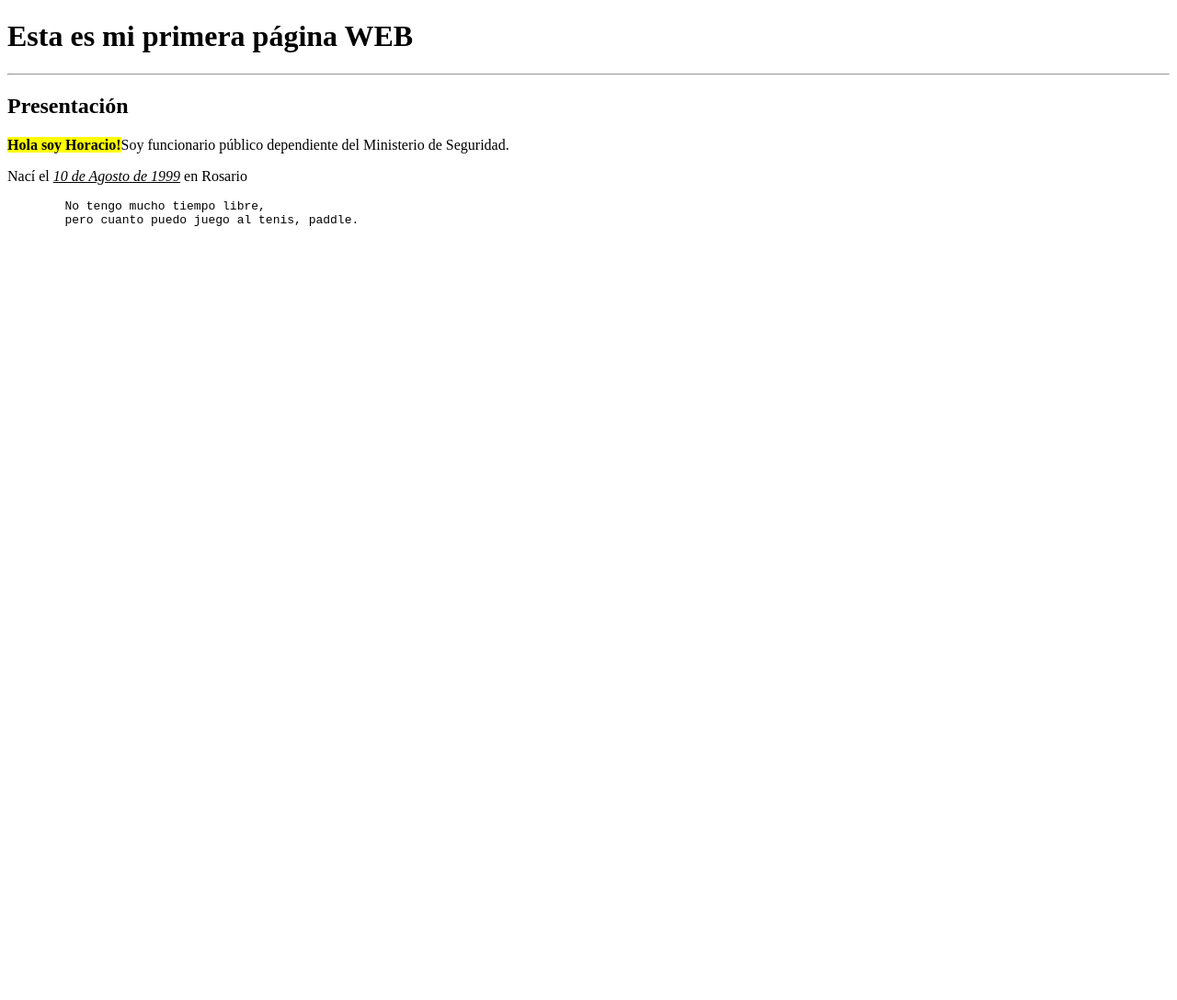
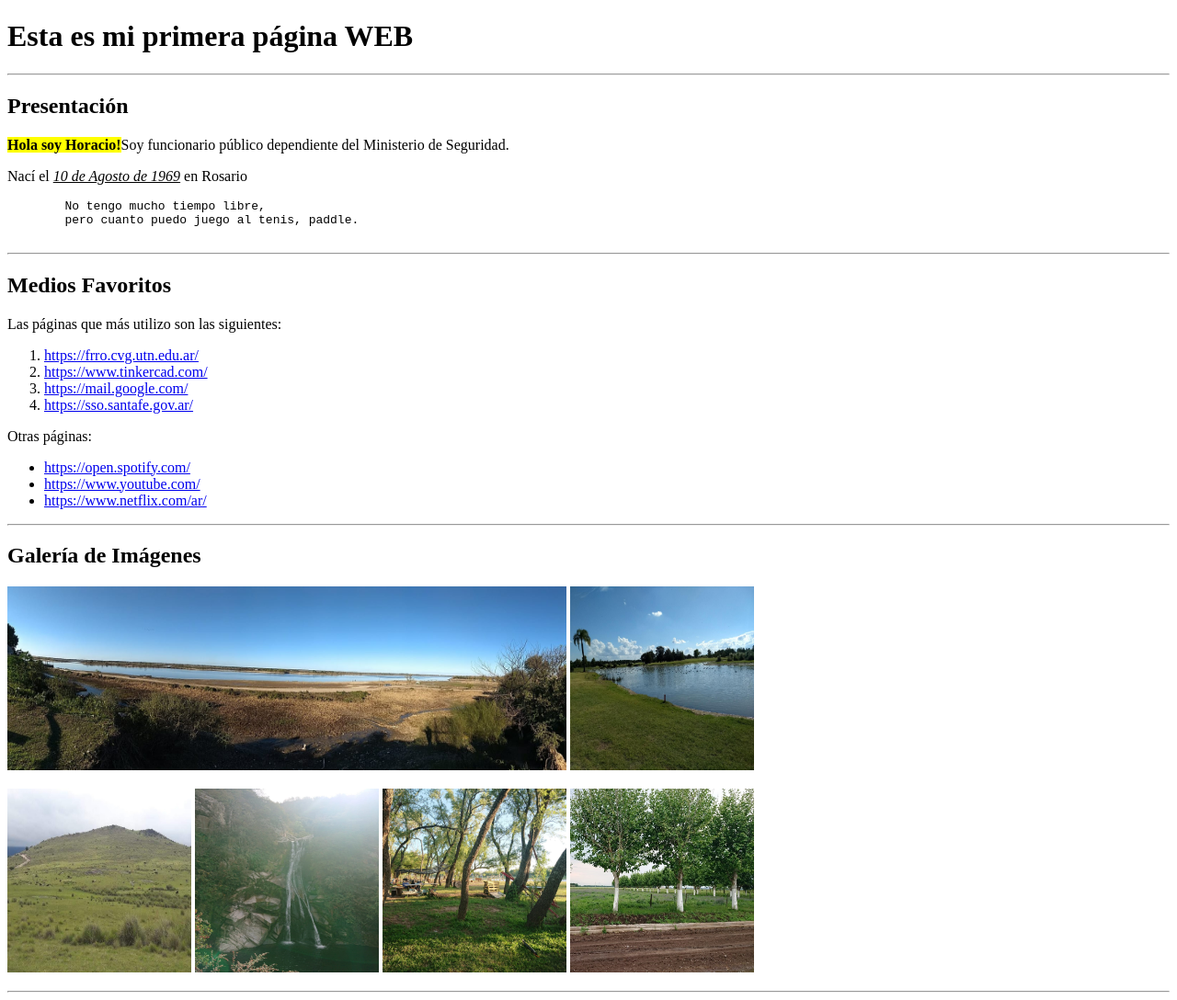
Before and after one commit to Horaciogrojas/utn-labcomII-practices, a plain HTML site: page U02P01/index.html in a window 1280 px wide. Shown: the whole page at 92% size. Before the commit the page ends 800 px from the top, so only its background shows below. Drawn offline with Linux system fonts and the light colour scheme.

Commit message:
Practica 1 Completa

```diff
--- a/U02P01/index.html
+++ b/U02P01/index.html
@@ -11,10 +11,35 @@
     <hr>
     <h2>Presentación</h2>
     <p><mark><strong>Hola soy Horacio!</strong></mark>Soy funcionario público dependiente del Ministerio de Seguridad.</p>
-    <p>Nací el <i><u> 10 de Agosto de 1999</u></i> en Rosario</p>
+    <p>Nací el <i><u> 10 de Agosto de 1969</u></i> en Rosario</p>
     <pre>
         No tengo mucho tiempo libre,
         pero cuanto puedo juego al tenis, paddle.
     </pre>
+    <hr>
+    <h2>Medios Favoritos</h2>
+    <p>Las páginas que más utilizo son las siguientes:</p>
+    <ol>
+        <li> <a href="https://frro.cvg.utn.edu.ar/" target="_blank">https://frro.cvg.utn.edu.ar/</a></li>
+        <li> <a href="https://www.tinkercad.com/" target="_blank">https://www.tinkercad.com/</a></li>
+        <li> <a href="https://mail.google.com/" target="_blank">https://mail.google.com/</a></li>
+        <li> <a href="https://sso.santafe.gov.ar/" target="_blank">https://sso.santafe.gov.ar/</a></li>
+    </ol>
+    <p>Otras páginas:</p>
+    <ul>
+        <li> <a href="https://open.spotify.com/" target="_blank">https://open.spotify.com/</a></li>
+        <li> <a href="https://www.youtube.com/" target="_blank">https://www.youtube.com/</a></li>
+        <li> <a href="https://www.netflix.com/ar/" target="_blank">https://www.netflix.com/ar/</a></li>
+    </ul>
+    <hr>
+    <h2>Galería de Imágenes</h2>
+    <p><img src="img/río.jpeg" alt="río" width="608" height="200" title="Río"/>
+    <img src="img/lago.jpeg" alt="lago" width="200" height="200" title="Lago"/></p>
+    <p><img src="img/montaña.jpeg" alt="montaña" width="200" height="200" title="Montaña"/>
+    <img src="img/cascada.jpeg" alt="cascada" width="200" height="200"title="Cascada"/>
+    <img src="img/isla.jpeg" alt="isla" width="200" height="200"title="Isla"/>
+    <img src="img/campo.jpeg" alt="campo" width="200" height="200" title="Campo"/></p>
+    <hr>
+
 </body>
 </html>
```
Also changed, not shown: U02P01/img/campo.jpeg (added), U02P01/img/cascada.jpeg (added), U02P01/img/isla.jpeg (added), U02P01/img/lago.jpeg (added), U02P01/img/montaña.jpeg (added), U02P01/img/río.jpeg (added).
